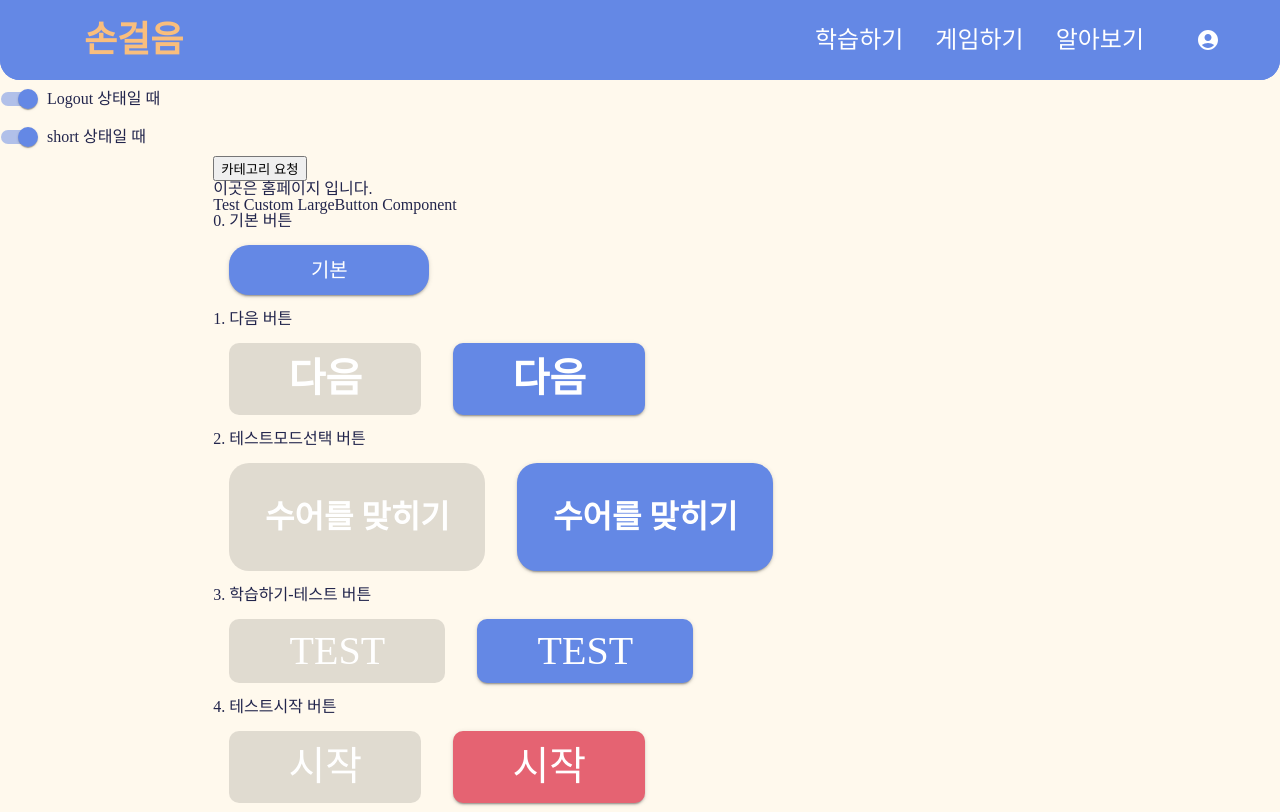
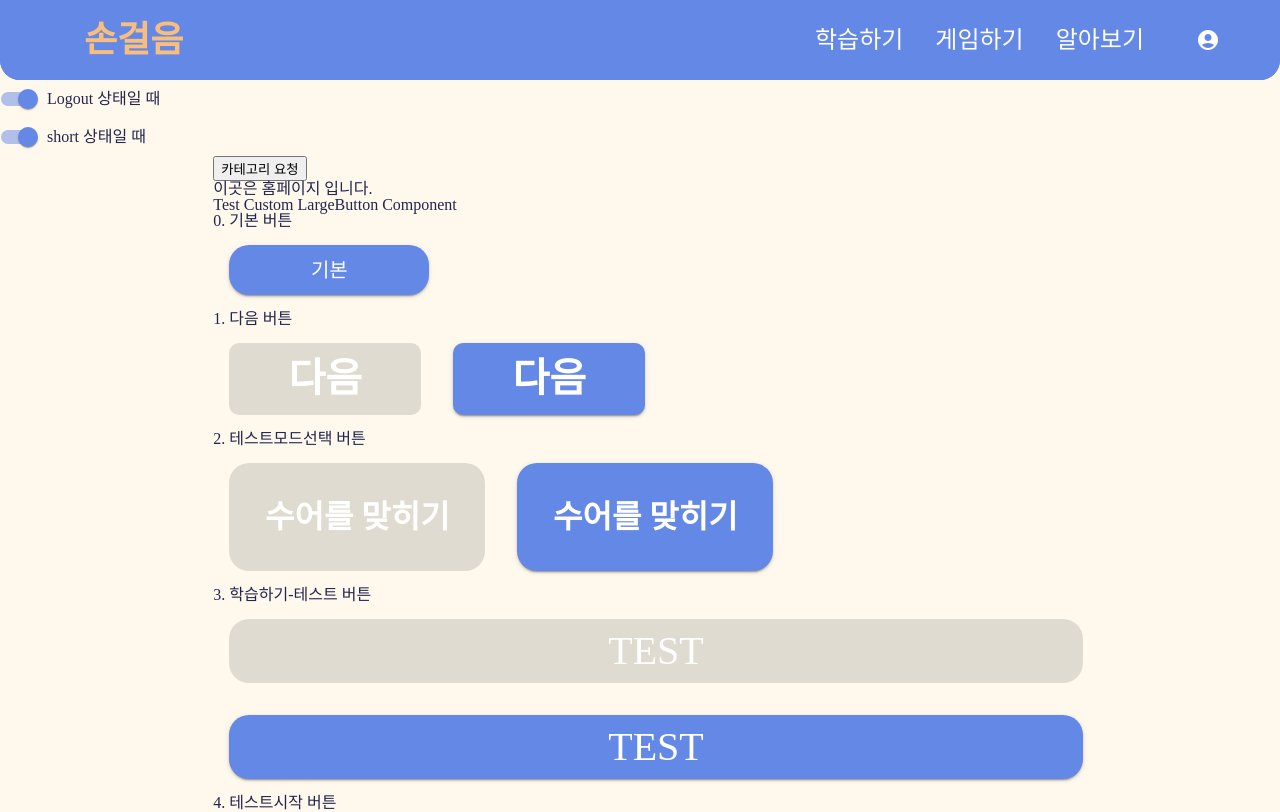
Before and after one commit to haegomm/SonGeoreum, a React (Create React App) app in the folder frontend/: page / in a window 1280 px wide. Shown: the top 812 px of the page. Built offline with nearby package versions, Linux system fonts and the light colour scheme.

Commit message:
feat: disabled color and learnToTest flexable size

```diff
--- a/frontend/src/app/theme.js
+++ b/frontend/src/app/theme.js
@@ -32,6 +32,10 @@ const CustomMuiTheme = createTheme({
     info: {
       main: "#6488e5",
     },
+    disabled: defaultTheme.palette.augmentColor({
+      color: { main: "#C6C6C6" },
+      name: "disabled",
+    }),
     blue: defaultTheme.palette.augmentColor({
       color: { main: "#6488e5" },
       name: "blue",
--- a/frontend/src/common/button/LargeButton.jsx
+++ b/frontend/src/common/button/LargeButton.jsx
@@ -46,9 +46,9 @@ const typeList = [
   {
     // 3: learnToTest 버튼
     variant: "contained",
-    width: 216,
+    width: "100%",
     height: 64,
-    borderRadius: 10,
+    borderRadius: 20,
     fontSize: 40,
     fontWeight: 500,
     color: "white",
```
